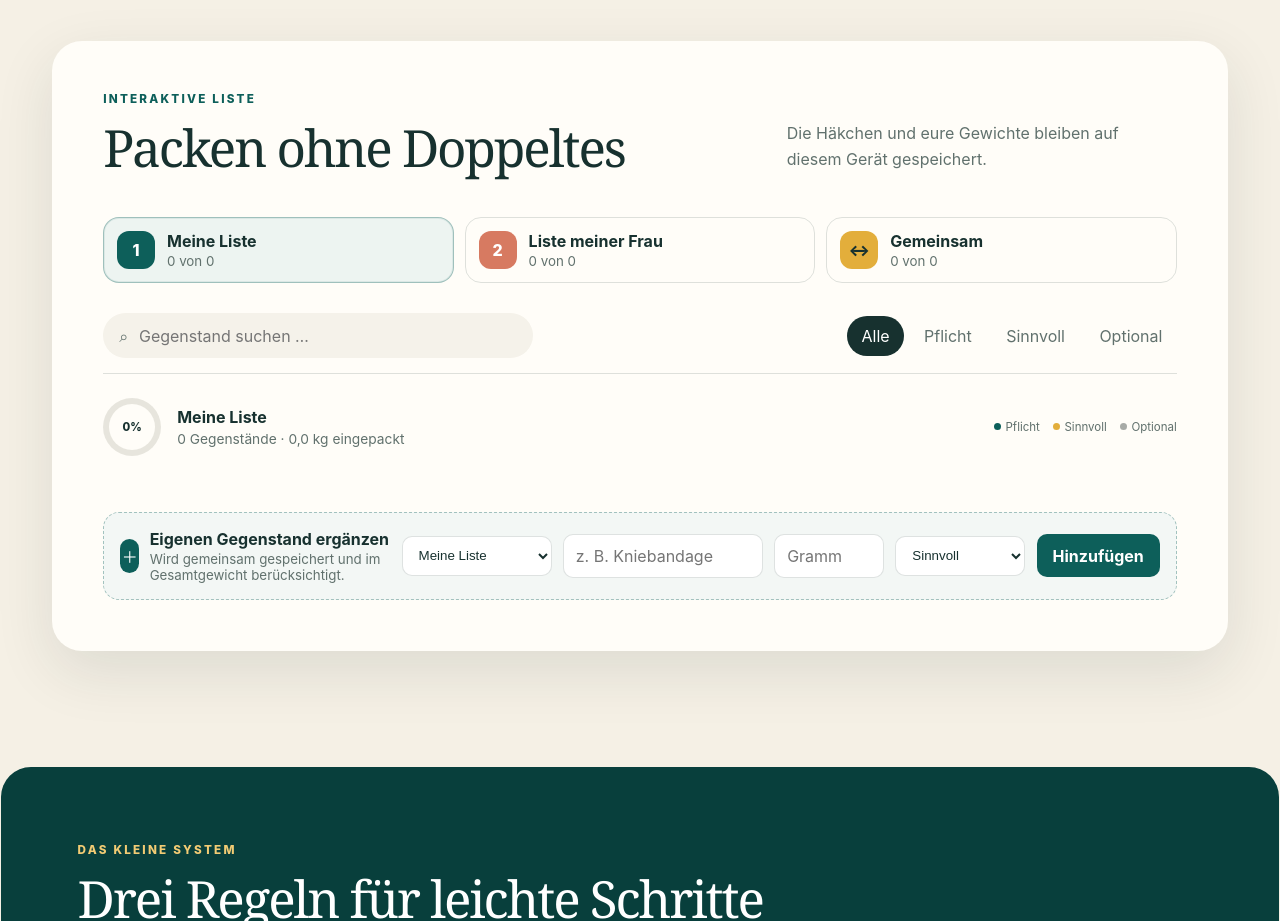
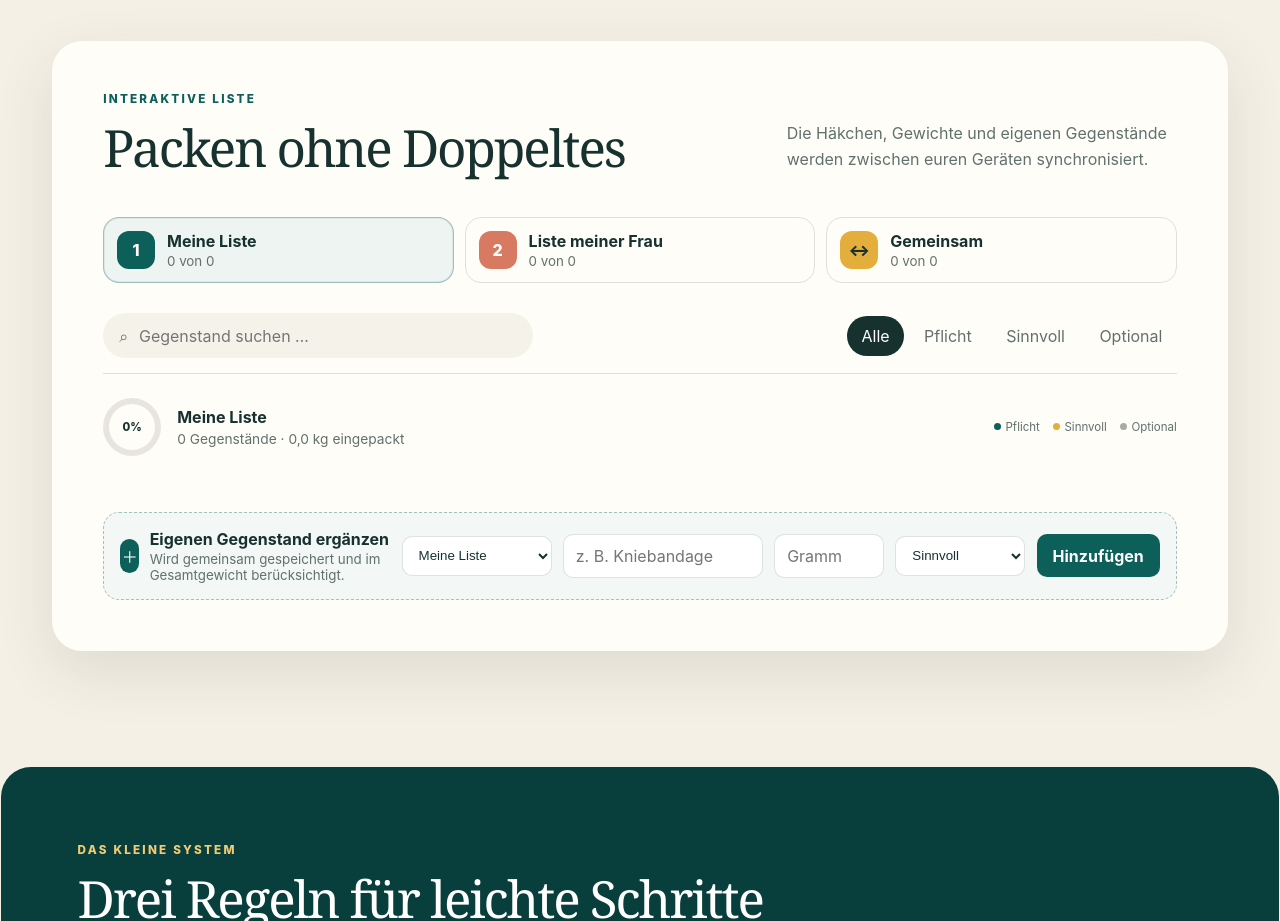
Before and after one commit to apollo2802/camino-packliste, a Next.js app: page / in a window 1280 px wide. Shown: the part 940-1861 px from the top of the page. Built offline with nearby package versions, Linux system fonts and the light colour scheme.

Commit message:
Clarify shared device synchronization

```diff
--- a/app/page.js
+++ b/app/page.js
@@ -76,7 +76,7 @@ const pageMarkup = `
             <p class="section-label">Interaktive Liste</p>
             <h2 id="checklist-title">Packen ohne Doppeltes</h2>
           </div>
-          <p>Die Häkchen und eure Gewichte bleiben auf diesem Gerät gespeichert.</p>
+          <p>Die Häkchen, Gewichte und eigenen Gegenstände werden zwischen euren Geräten synchronisiert.</p>
         </div>
 
         <div class="profile-tabs" role="tablist" aria-label="Packlisten auswählen">
```
